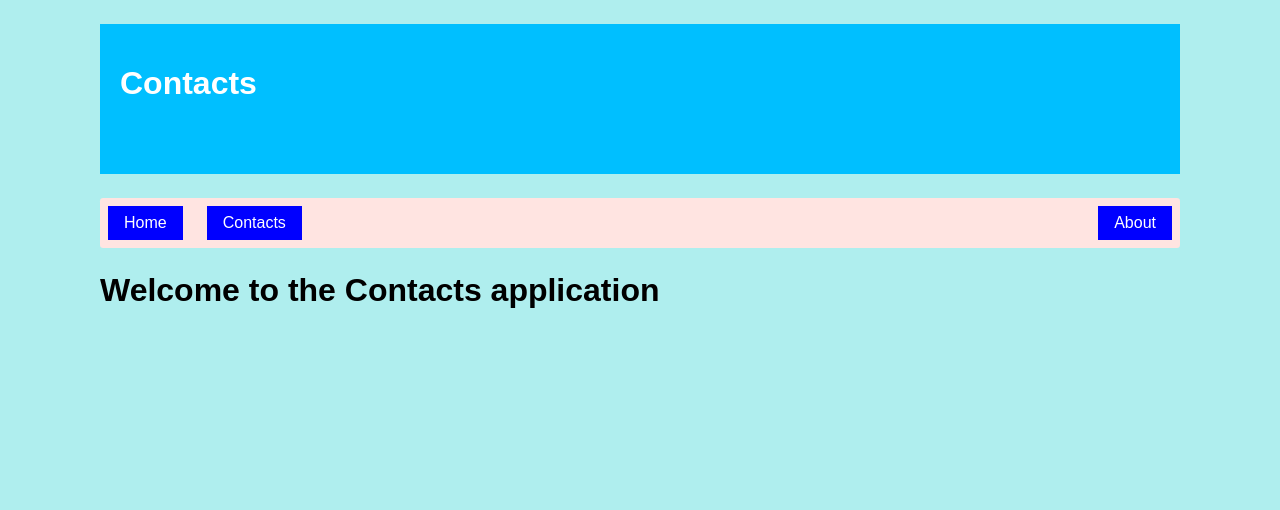
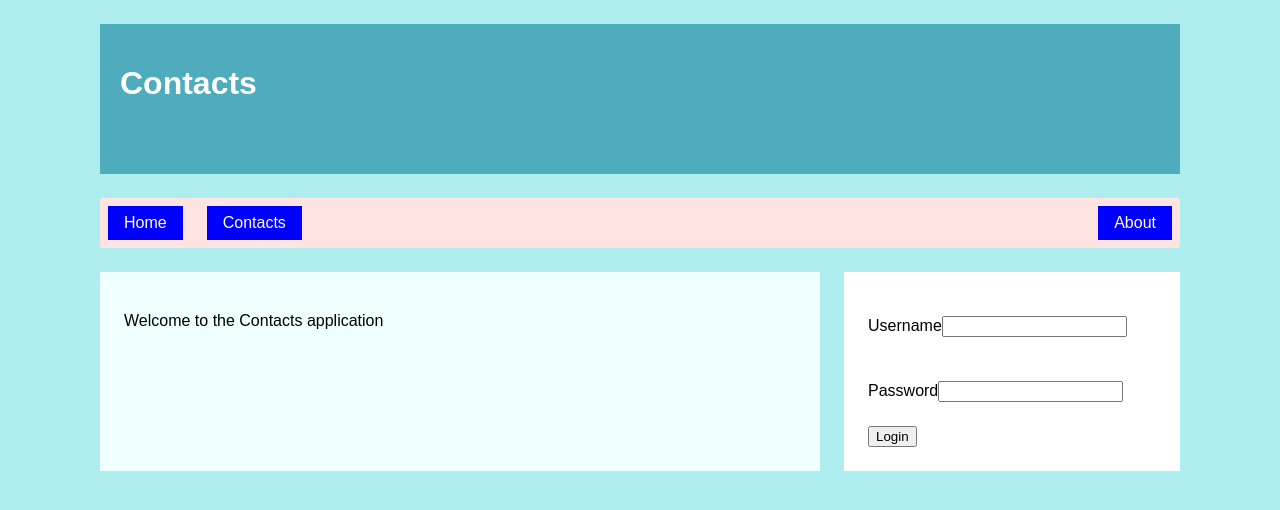
Before and after one commit to mstittle/contacts-app, a React (Create React App) app in the folder client/: page / in a window 1280 px wide. Shown: the top 510 px of the page. Built offline with nearby package versions, Linux system fonts and the light colour scheme.

Commit message:
adding sidebar

```diff
--- a/client/src/App.css
+++ b/client/src/App.css
@@ -4,7 +4,7 @@
 }
 
 .App-header {
-  background-color: deepskyblue;
+  background-color: rgb(78, 172, 189);
   height: 150px;
   padding: 20px;
   color: white;
--- a/client/src/ContactList.js
+++ b/client/src/ContactList.js
@@ -31,7 +31,7 @@ class ContactList extends Component {
 
     return (
       <div className="Contact-list">
-        <h1>Contacts</h1>
+        <h2>Contacts</h2>
         {list}
       </div>
     )
--- a/client/src/Home.js
+++ b/client/src/Home.js
@@ -2,7 +2,7 @@ import React from 'react';
 
 const Home = () => (
   <div>
-    <h1>Welcome to the Contacts application</h1>
+    <p>Welcome to the Contacts application</p>
   </div>
 )
 
--- /dev/null
+++ b/client/src/Login.js
@@ -0,0 +1,23 @@
+
+import React from 'react'
+
+const Login = () => (
+    <div className="tile" >
+        <form>
+            <div>
+            <label>Username</label>
+            <input type="text" />
+            </div>
+            <div>
+            <label>Password</label>
+            <input type="text" />
+            </div>
+            <div>
+                <button type="submit">Login</button>
+            </div>
+        </form>
+    </div>
+);
+
+
+export default Login;
--- /dev/null
+++ b/client/src/Main.css
@@ -0,0 +1,19 @@
+
+.Main {
+    display: flex;
+}
+
+.Main-column {
+    flex: 2;
+    background-color: azure;
+}
+
+.Main-sidebar {
+    flex: 1;
+    background-color: azure;
+}
+
+.Main > * + * {
+    margin-top: 0;
+    margin-left: 1.5em;
+}
--- a/client/src/Main.js
+++ b/client/src/Main.js
@@ -3,15 +3,23 @@ import { Switch, Route } from 'react-router-dom';
 import ContactList from './ContactList';
 import Contact from './Contact';
 import Home from './Home';
+import Login from './Login';
+import './Main.css';
 
 const Main = () => (
-  <main className="flex" >
+  <main className="Main" >
+    <div className="Main-column tile" >
     <Switch>
       <Route exact path='/' component={Home}/>
       <Route path='/contacts' component={ContactList}/>
       <Route path='/contact/:id' component={Contact}/>
     </Switch>
+    </div>
+    <div className="Main-sidebar" >
+      <Login />
+    </div>
   </main>
+
 )
 
 export default Main;
--- a/client/src/index.css
+++ b/client/src/index.css
@@ -21,3 +21,8 @@ body {
 body * + * {
   margin-top: 1.5em;
 }
+
+.tile {
+  padding: 1.5em;
+  background-color: #fff;
+}
```
